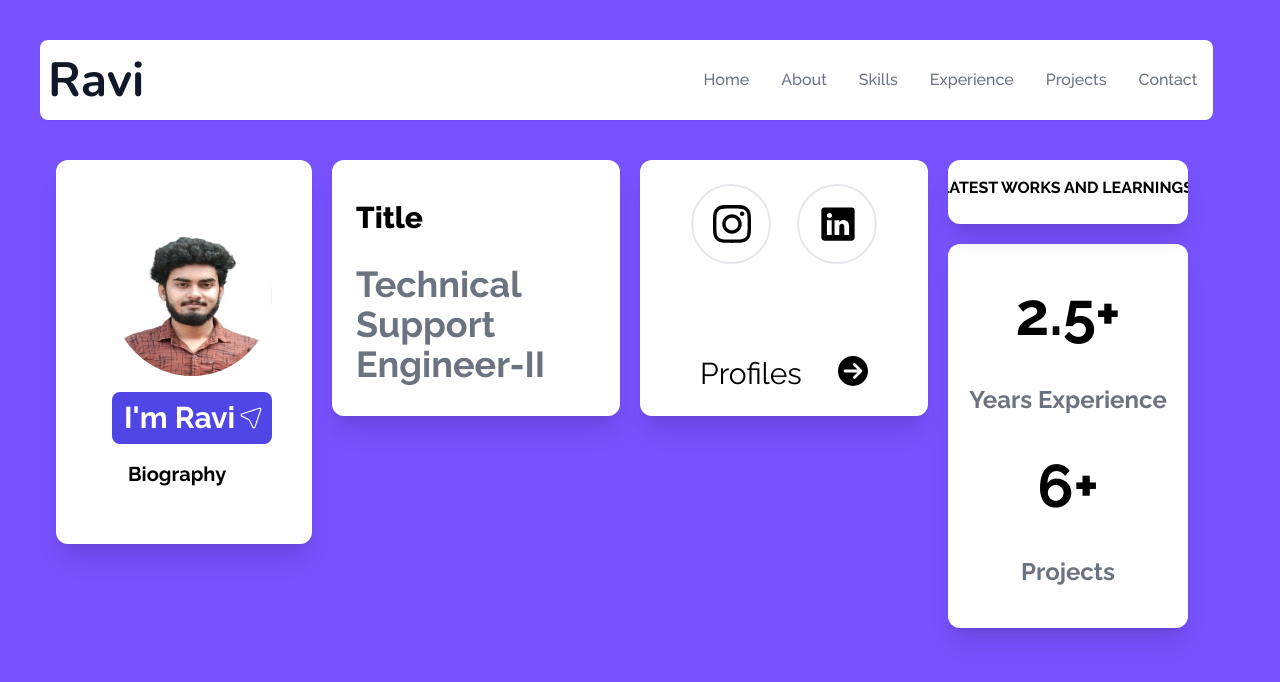
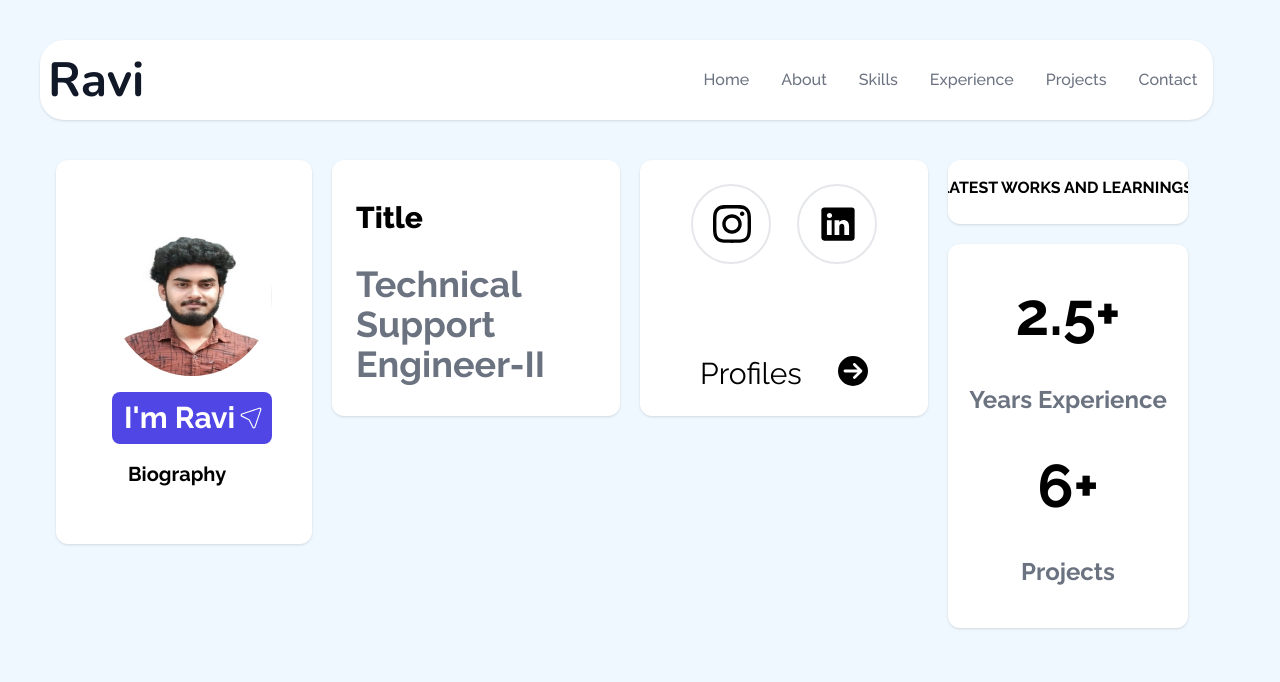
Before and after one commit to ravindranathsingh/portfolio, a React (Create React App) app: page / in a window 1280 px wide. Shown: the top 682 px of the page. Built offline with nearby package versions, Linux system fonts and the light colour scheme.

Commit message:
Minor changes

```diff
--- a/src/components/Home.jsx
+++ b/src/components/Home.jsx
@@ -10,7 +10,7 @@ const Home = () => {
   return (
     <div className="w-full h-full flex flex-row py-10">
 
-      <div className="flex flex-col justify-center bg-white w-64 h-96 pl-14 rounded-xl shadow-xl ml-14">
+      <div className="flex flex-col justify-center bg-white w-64 h-96 pl-14 rounded-xl shadow ml-14">
         <div>
           <img src={profileDp} alt="display profile" className="w-40 h-40 my-4 rounded-full"/>
         </div>
@@ -24,12 +24,12 @@ const Home = () => {
         </div>
       </div>
 
-      <div className="flex flex-col justify-self-center bg-white w-72 h-64 p-6 ml-5 rounded-xl shadow-xl">
+      <div className="flex flex-col justify-self-center bg-white w-72 h-64 p-6 ml-5 rounded-xl shadow">
         <h2 className="text-3xl font-extrabold py-4">Title</h2>
         <h3 className="text-4xl font-bold py-3 text-gray-500">Technical Support Engineer-II</h3>
       </div>
 
-      <div className="flex flex-col justify-between bg-white w-72 h-64 p-6 ml-5 rounded-xl shadow-xl">
+      <div className="flex flex-col justify-between bg-white w-72 h-64 p-6 ml-5 rounded-xl shadow">
         <span className="flex flex-row justify-evenly">
           <button className="border-2 w-20 h-20 p-2 rounded-full">
             <FaInstagram size={50} className="pl-3 m-0"/>
@@ -45,19 +45,24 @@ const Home = () => {
       </div>
 
       <div>
-        <div className="bg-white flex flex-col w-60 p-5 h-16 ml-5 rounded-xl relative overflow-hidden shadow-xl">
+        <div className="bg-white flex flex-col w-60 p-5 h-16 ml-5 rounded-xl relative overflow-hidden shadow">
           <span className="flex flex-row justify-between absolute top-4 left-4 transform -translate-y-1/2 moving-text">
             <GoNorthStar size={30} className="text-indigo-500"/>
             <p className="font-bold text-1xl pl-3 text-nowrap">LATEST WORKS AND LEARNINGS</p>
           </span>
         </div>
-        <div className="bg-white flex flex-col justify-evenly items-center h-96 w-60 ml-5 mt-5 rounded-xl shadow-xl">
+        <div className="bg-white flex flex-col justify-evenly items-center h-96 w-60 ml-5 mt-5 rounded-xl shadow">
           <h3 className="text-6xl font-bold">2.5+</h3>
           <p className="text-2xl font-bold text-gray-500">Years Experience</p>
           <h3 className="text-6xl font-bold">6+</h3>
           <p className="text-2xl font-bold text-gray-500">Projects</p>
         </div>
       </div>
+
+      <div>
+
+      </div>
+
     </div>
   )
 }
--- a/src/components/NavBar.jsx
+++ b/src/components/NavBar.jsx
@@ -5,7 +5,7 @@ import { FaBars, FaTimes } from 'react-icons/fa'
 const NavBar = () => {
   const [ nav, setNav ] = useState(false)
   return (
-    <div className="flex justify-between items-center w-11/12 h-20 text-gray-900 ml-10 mt-10 bg-white rounded-lg shadow-sm">
+    <div className="flex justify-between items-center w-11/12 h-20 text-gray-900 ml-10 mt-10 bg-white rounded-3xl shadow">
 
       <div>
         <h1 className="text-5xl font-signature ml-2 font-bold cursor-default">Ravi</h1>
--- a/src/index.css
+++ b/src/index.css
@@ -24,5 +24,5 @@
 }
 
 body {
-  background-color: #7752FE;
+  background-color: aliceblue;
 }
```
